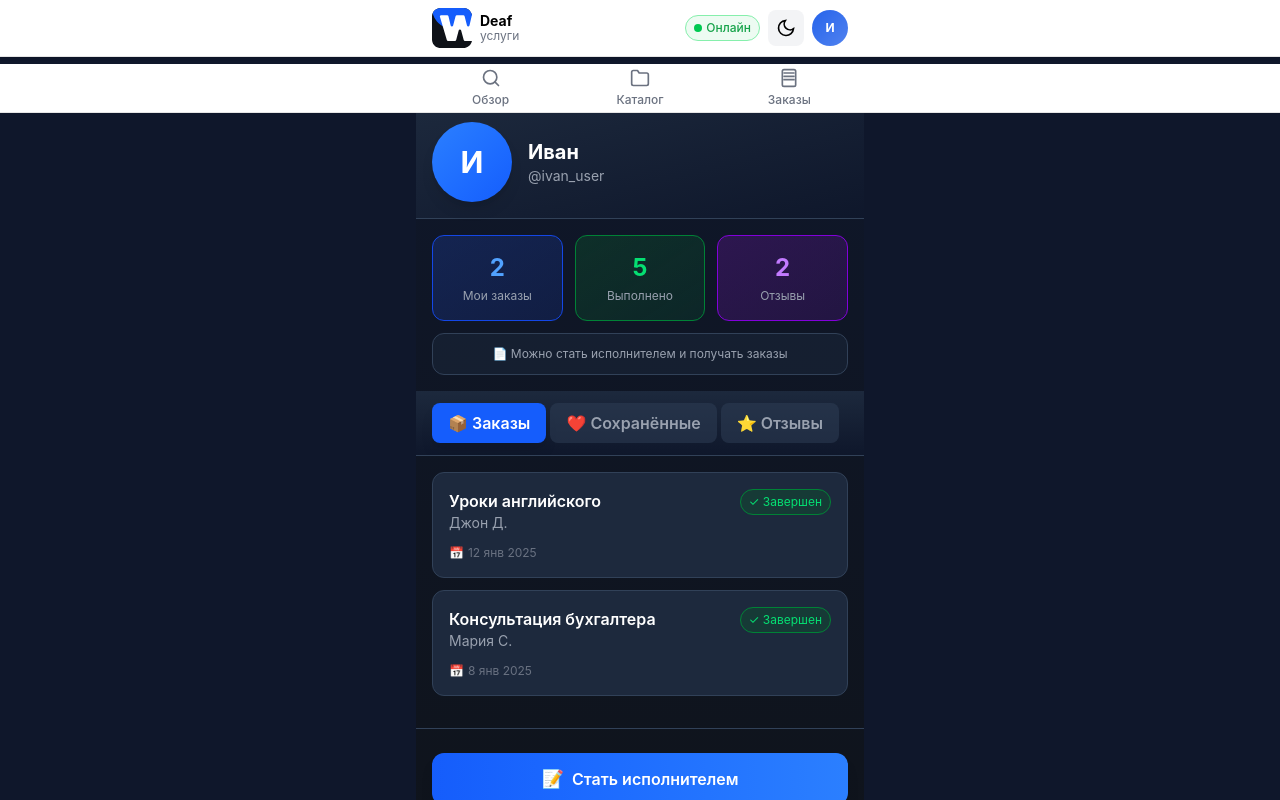
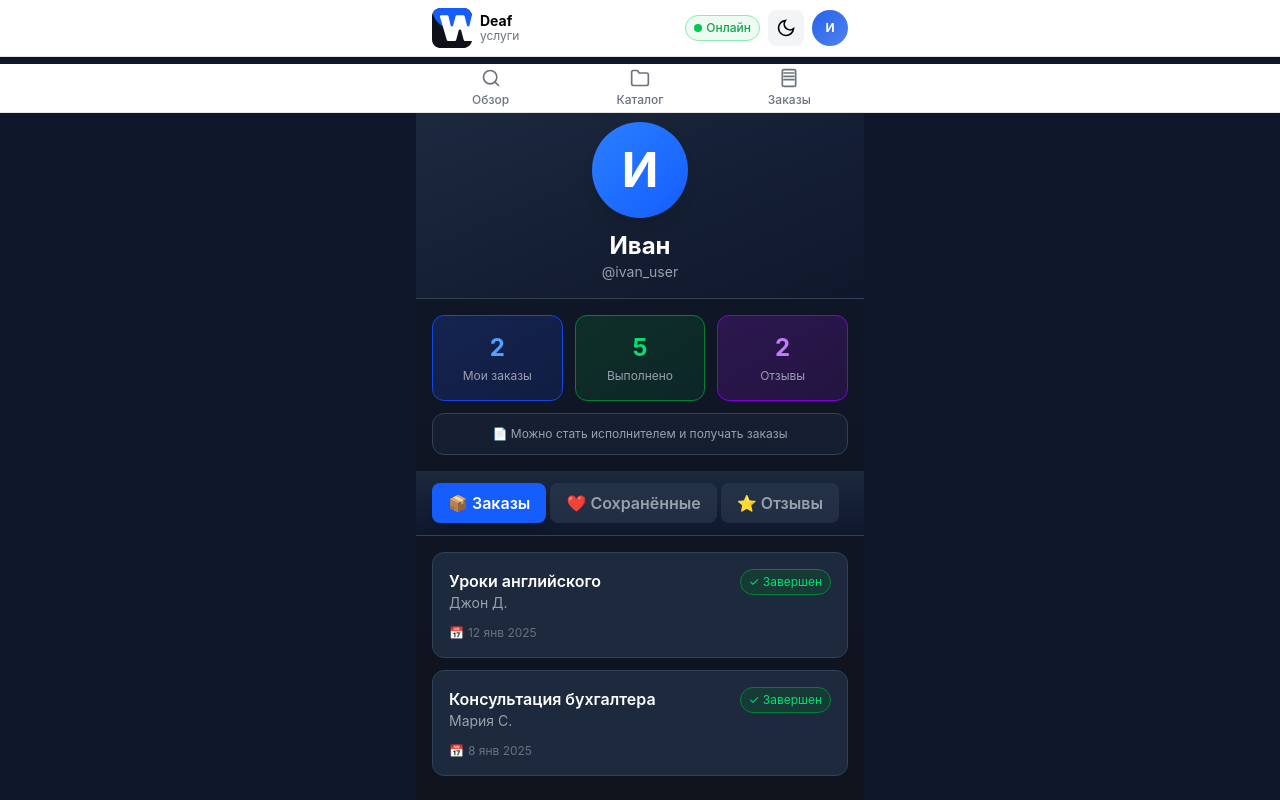
Before and after one commit to Lena05k/wdeaf, a Vue app in the folder frontend/: page / in a window 1280 px wide. Both pictures are taken after a click on the button "Перейти в профиль". Shown: the top 800 px of the page. Built offline with nearby package versions, Linux system fonts and the light colour scheme.

Commit message:
refactor: Привести аватарку в центр на ProfileView

```diff
--- a/frontend/src/components/profile/UserHeader.vue
+++ b/frontend/src/components/profile/UserHeader.vue
@@ -1,12 +1,12 @@
 <template>
   <div class="user-header bg-gradient-to-br from-slate-800 to-slate-900 border-b border-slate-700 p-4 space-y-4">
-    <!-- User Avatar & Info -->
-    <div class="flex items-center gap-4">
-      <div class="w-20 h-20 bg-gradient-to-br from-blue-500 to-blue-600 rounded-full flex items-center justify-center text-3xl font-bold text-white shadow-lg">
+    <!-- User Avatar & Info (Centered) -->
+    <div class="flex flex-col items-center gap-3">
+      <div class="w-24 h-24 bg-gradient-to-br from-blue-500 to-blue-600 rounded-full flex items-center justify-center text-5xl font-bold text-white shadow-lg">
         {{ user?.first_name?.charAt(0)?.toUpperCase() || '?' }}
       </div>
-      <div class="flex-1">
-        <h1 class="text-xl font-bold text-white">{{ user?.first_name || 'Пользователь' }}</h1>
+      <div class="text-center">
+        <h1 class="text-2xl font-bold text-white">{{ user?.first_name || 'Пользователь' }}</h1>
         <p class="text-sm text-gray-400">@{{ user?.username || 'user' }}</p>
         <p v-if="isProvider" class="text-xs text-blue-400 mt-1">✓ Исполнитель</p>
       </div>
```
